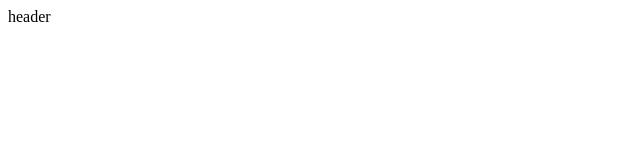
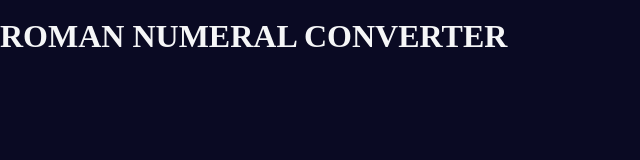
Before and after one commit to SALAHEDDIN47/Roman-Numeral-Converter, a plain HTML site: page index.html in a window 1280 px wide. Shown: the whole page, without its empty margins (0-640 px from the left). Drawn offline with Linux system fonts and the light colour scheme.

Commit message:
adding code v1

```diff
--- a/index.html
+++ b/index.html
@@ -8,7 +8,14 @@
     <link rel="stylesheet" href="styles.css" />
   </head>
   <body>
-   header
+   <header><img src="" alt=""></header>
+   <main class="main">
+    <div class="title">
+        <h1>ROMAN NUMERAL CONVERTER</h1>
+    </div>
+    <div>
+    </div>
+   </main>
     <script src="script.js"></script>
   </body>
 </html>
--- a/styles.css
+++ b/styles.css
@@ -0,0 +1,23 @@
+:root {
+    --white: #fff;
+    --light-grey: #f5f6f7;
+    --dark-grey: #0a0a23;
+    --yellow: #f1be32;
+    --golden-yellow: #feac32;
+  }
+
+  *,
+  *::before,
+  *::after {
+    margin: 0;
+    padding: 0;
+    box-sizing: border-box;
+  }
+
+  body {
+    background-color: var(--dark-grey);
+  }
+
+  h1 {
+    color: var(--light-grey);
+  }
```
